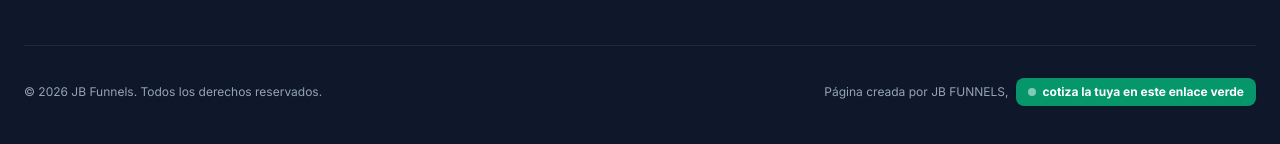
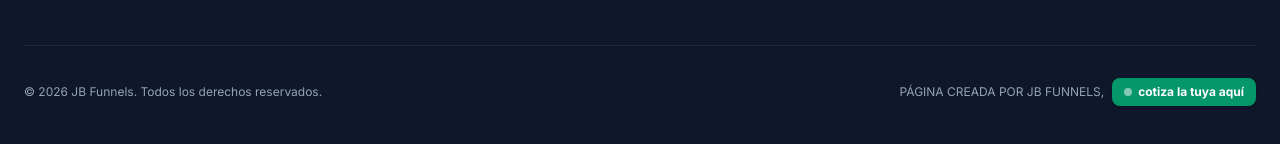
Before and after one commit to jbfunnelsmx/jb-funnels, a plain HTML site: page index.html in a window 1280 px wide. Shown: the part 3751-3895 px from the top of the page. Drawn offline with nearby package versions, Linux system fonts and the light colour scheme.

Commit message:
Update index.html

```diff
--- a/index.html
+++ b/index.html
@@ -539,11 +539,11 @@
         &copy; 2026 JB Funnels. Todos los derechos reservados.
       </div>
       <div class="flex items-center gap-2">
-        <span>Página creada por JB FUNNELS,</span>
+        <span>PÁGINA CREADA POR JB FUNNELS,</span>
         <a href="https://wa.me/5219992248818?text=Hola%20JB%20Funnels,%20deseo%20cotizar%20una%20página%20web%20profesional" target="_blank"
            class="px-3 py-1.5 rounded-lg bg-emerald-600 hover:bg-emerald-500 text-white font-bold transition flex items-center gap-1.5 shadow">
           <span class="w-2 h-2 rounded-full bg-white animate-pulse"></span>
-          cotiza la tuya en este enlace verde
+          cotiza la tuya aquí
         </a>
       </div>
     </div>
```
